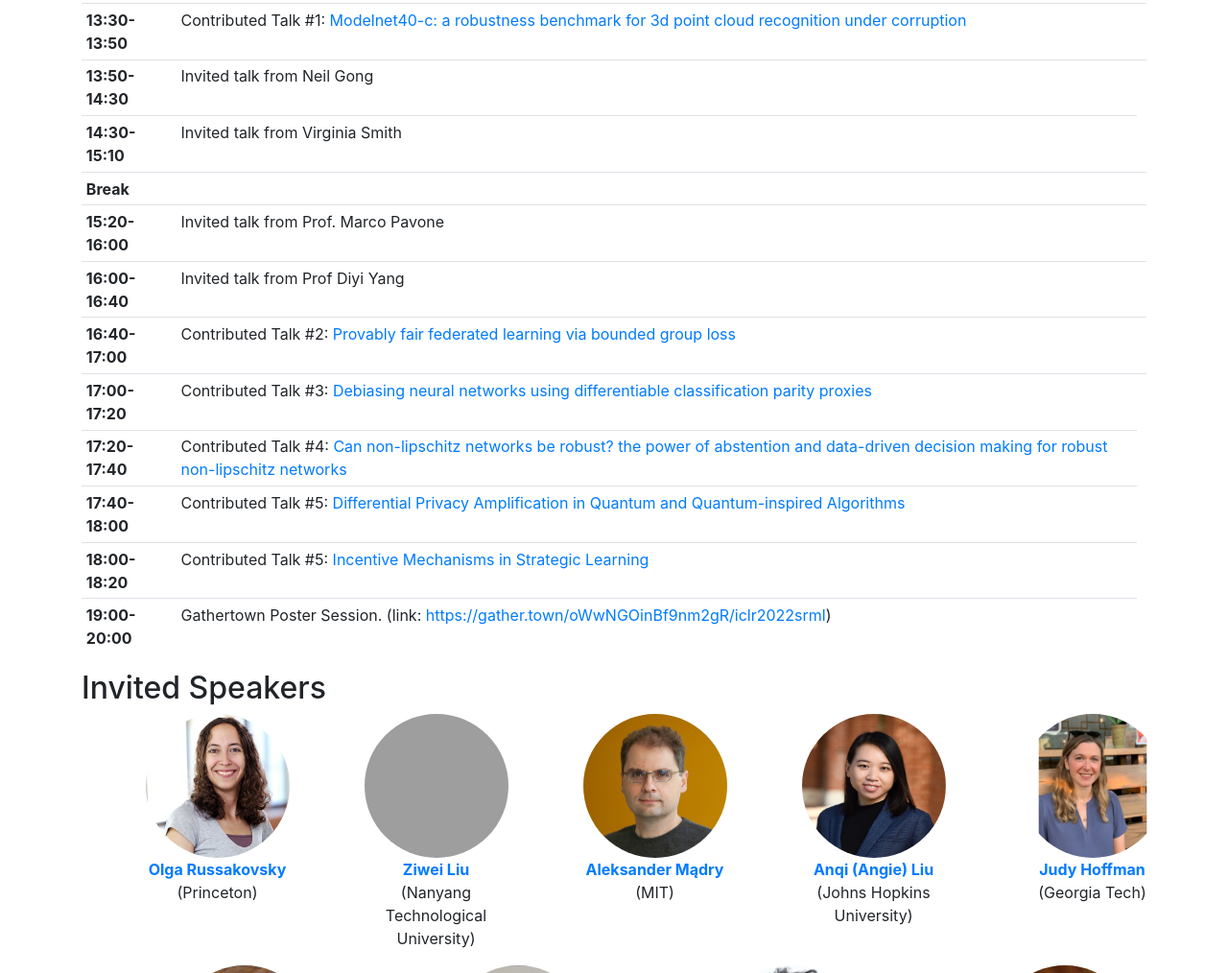
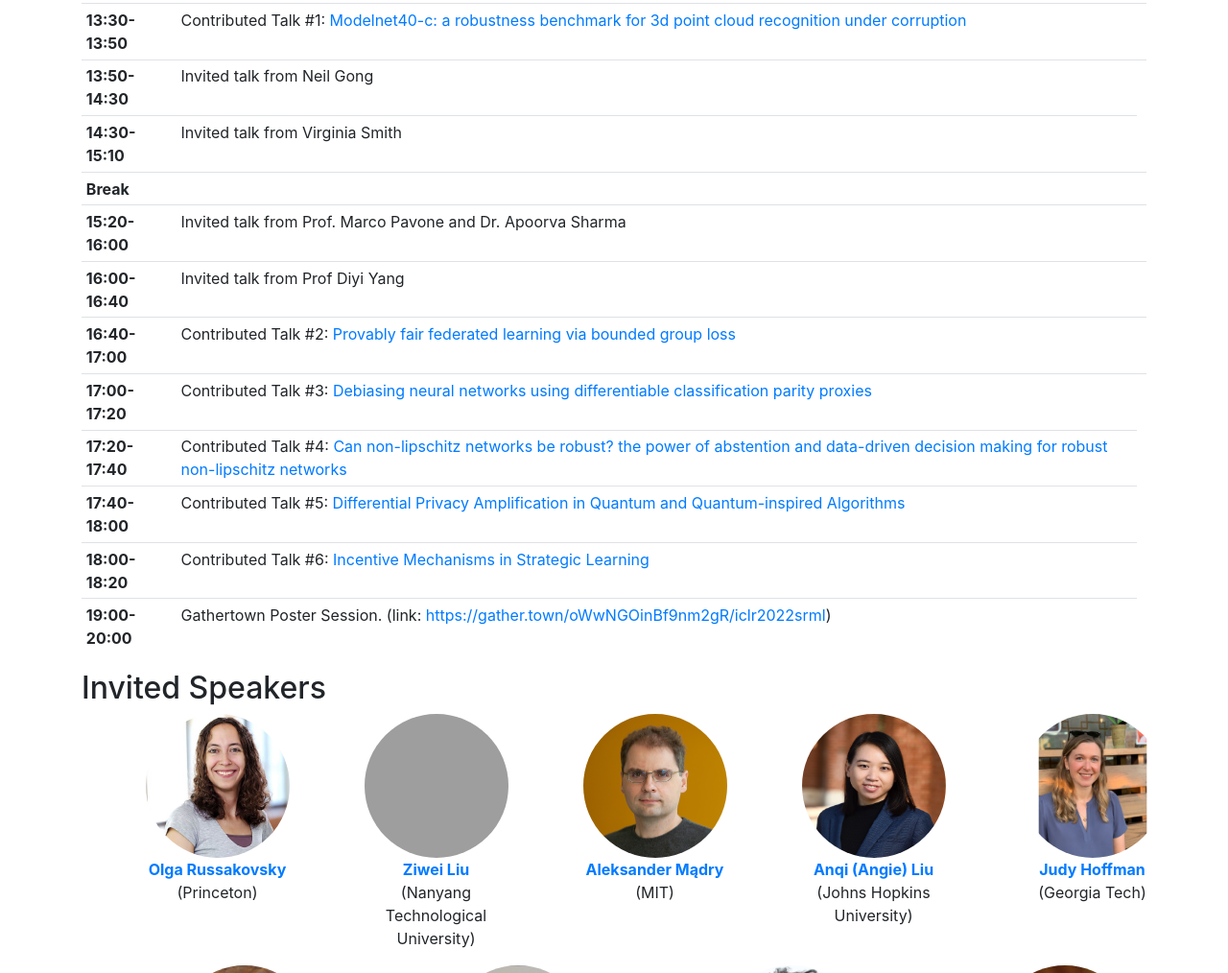
Before and after one commit to iclrsrml/iclrsrml.github.io, a plain HTML site: page index.html in a window 1280 px wide. Shown: the part 1285-2299 px from the top of the page at 96% size. Drawn offline with Linux system fonts and the light colour scheme; grey boxes are pictures that could not be loaded.

```diff
--- a/index.html
+++ b/index.html
@@ -123,7 +123,7 @@ Our workshop accepted <b>28 high quality papers</b>: <a href="paper.html">List o
 
     <tr>
       <th scope="row">15:20-16:00</th>
-      <td> Invited talk from Prof. Marco Pavone   </td>
+      <td> Invited talk from Prof. Marco Pavone and Dr. Apoorva Sharma </td>
       <td><a target="_blank"></a></td>
     </tr>
     <tr>
@@ -154,7 +154,7 @@ Our workshop accepted <b>28 high quality papers</b>: <a href="paper.html">List o
 
     <tr>
       <th scope="row">18:00-18:20</th>
-      <td>Contributed Talk #5: <a href="https://download.huan-zhang.com/events/srml2022/accepted/jin22incentive.pdf">Incentive Mechanisms in Strategic Learning</a></td>
+      <td>Contributed Talk #6: <a href="https://download.huan-zhang.com/events/srml2022/accepted/jin22incentive.pdf">Incentive Mechanisms in Strategic Learning</a></td>
     </tr>
     <tr>
       <th scope="row">19:00-20:00</th>
```
